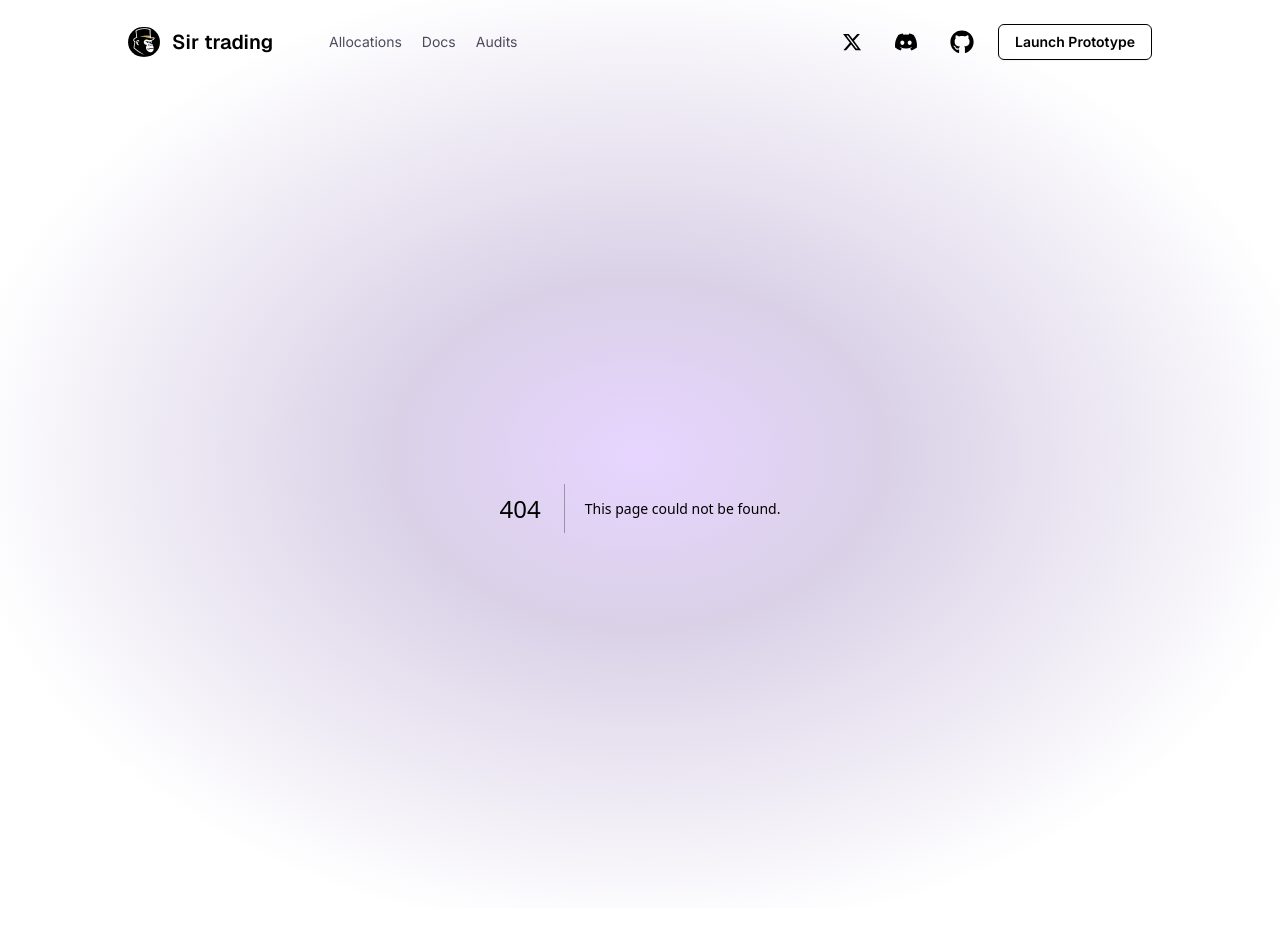
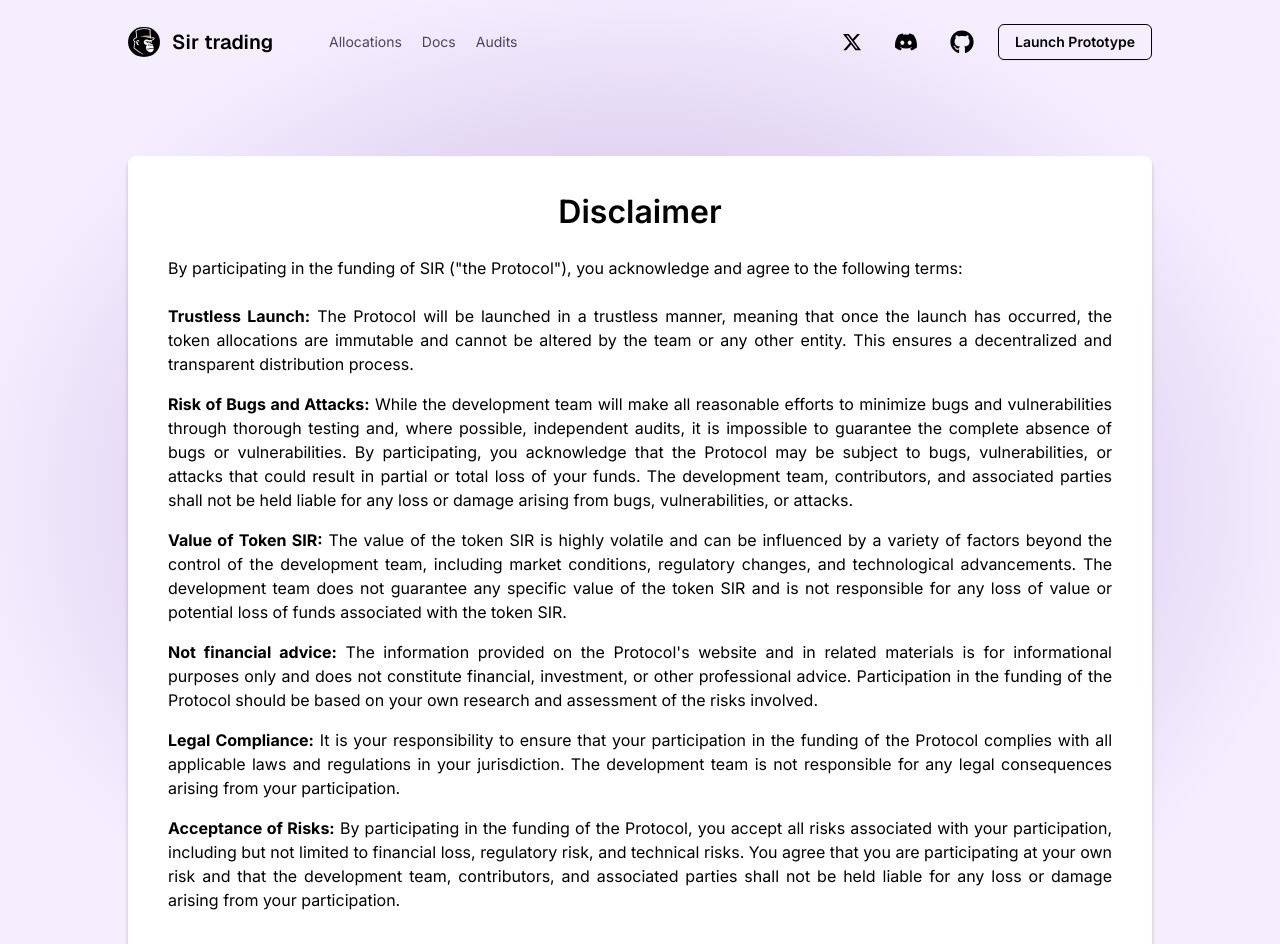
Before and after one commit to SIR-trading/sir-landing-react, a Next.js app: page /sale_disclaimer in a window 1280 px wide. Before the commit this address had no page. Shown: the top 944 px of the page. Before the commit the page ends 908 px from the top, so only its background shows below. Built offline with nearby package versions, Linux system fonts and the light colour scheme.

Commit message:
feat: update button styles, refactor Contributions component, and add Disclaimer page

```diff
--- a/package.json
+++ b/package.json
@@ -34,7 +34,7 @@
     "date-fns": "^4.1.0",
     "geist": "^1.4.2",
     "lucide-react": "^0.503.0",
-    "next": "^14.2.30",
+    "next": "^15",
     "react": "18.2.0",
     "react-chartjs-2": "^5.3.0",
     "react-dom": "18.2.0",
--- a/src/app/allocations/page.tsx
+++ b/src/app/allocations/page.tsx
@@ -6,6 +6,69 @@ import SirCard from "~/components/common/SirCard";
 import Image from "next/image";
 import { api } from "~/trpc/react";
 import Allocations from "~/components/Allocations";
+import { CustomConnectButton } from "~/components/customConnectButton";
+import Contributions from "~/components/sale/Contributions";
+
+const bullets = [
+  {
+    i: 1,
+    text: (
+      <>
+        We are conducting multiple private protocol{" "}
+        <span className="text-redAccent font-semibold">
+          code audits with different security firms
+        </span>{" "}
+        and plan a public audit as well. After identifying and fixing any
+        important bugs, we will proceed with the{" "}
+        <span className="text-redAccent font-semibold">mainnet relaunch</span>.
+      </>
+    ),
+  },
+  {
+    i: 2,
+    text: (
+      <>
+        During the initial three-year period,{" "}
+        <span className="text-redAccent font-semibold">
+          tokens will unlock linearly
+        </span>
+        . After this phase, all newly issued tokens will be allocated
+        exclusively to liquidity providers.
+      </>
+    ),
+  },
+  {
+    i: 3,
+    text: (
+      <>
+        As a{" "}
+        <span className="text-redAccent font-semibold">
+          revenue-sharing token
+        </span>
+        , SIR entitles stakers to a percentage of the fees generated by the
+        protocol, converted and{" "}
+        <span className="text-redAccent font-semibold">paid out in ETH</span>.
+        For a more detailed explanation, please refer to{" "}
+        <a
+          href="https://docs.sir.trading/"
+          target="_blank"
+          className="underline"
+        >
+          our documentation
+        </a>
+        .
+      </>
+    ),
+  },
+];
+
+const chartLegend = [
+  { label: "Liquidity providers", color: "bg-[#CC9901]" },
+  { label: "Team & Contributors", color: "bg-[#6A3C99]" },
+  { label: "Presale", color: "bg-[#CC6677]" },
+  { label: "Treasury", color: "bg-[#882255]" },
+  { label: "Compensation fund (victims of the hack)", color: "bg-[#117733]" },
+];
 
 export default function AllocationsPage() {
   const { address: user, isConnected } = useAccount();
@@ -26,29 +89,6 @@ export default function AllocationsPage() {
     buterinCards,
     minedJpegs,
   });
-
-  const bullets = [
-    {
-      i: 1,
-      text: 'We are conducting multiple private protocol <span class="font-semibold text-redAccent">code audits with different security firms</span> and plan a public audit as well. After identifying and fixing any important bugs, we will proceed with the <span class="font-semibold text-redAccent">mainnet relaunch</span>.',
-    },
-    {
-      i: 2,
-      text: 'During the initial three-year period, <span class="font-semibold text-redAccent">tokens will unlock linearly</span>. After this phase, all newly issued tokens will be allocated exclusively to liquidity providers.',
-    },
-    {
-      i: 3,
-      text: 'As a <span class="font-semibold text-redAccent">revenue-sharing token</span>, SIR entitles stakers to a percentage of the fees generated by the protocol, converted and <span class="font-semibold text-redAccent">paid out in ETH</span>. For a more detailed explanation, please refer to <a href="https://docs.sir.trading/" target="_blank" class="underline">our documentation</a>.',
-    },
-  ];
-
-  const chartLegend = [
-    { label: "Liquidity providers", color: "bg-[#CC9901]" },
-    { label: "Team & Contributors", color: "bg-[#6A3C99]" },
-    { label: "Presale", color: "bg-[#CC6677]" },
-    { label: "Treasury", color: "bg-[#882255]" },
-    { label: "Compensation fund (victims of the hack)", color: "bg-[#117733]" },
-  ];
 
   return (
     <div className="container">
@@ -104,7 +144,9 @@ export default function AllocationsPage() {
           </p>
         </div>
         <div className="flex w-full flex-col items-center md:flex-row md:justify-end">
-          {/*<Connect />*/}
+          <div className="flex justify-end gap-4">
+            <CustomConnectButton />
+          </div>
         </div>
       </Section>
 
@@ -120,26 +162,23 @@ export default function AllocationsPage() {
               any tokens sold during the pre-exploit live version of SIR will be
               deducted from your allocation.
             </p>
-            {/*<PresaleNftList />*/}
+            <Contributions />
           </div>
         </Section>
       )}
 
       <Section variant="background" header="Next Steps">
-        <div className="flex w-full flex-col items-center gap-20 md:flex-row md:items-start md:justify-evenly md:gap-0">
+        <div className="flex w-full flex-col items-center gap-20 md:flex-row md:items-start md:justify-evenly md:gap-6">
           {bullets.map((bullet) => (
-            <SirCard size="xs" key={bullet.i}>
+            <div key={bullet.i} className={"flex flex-col"}>
               <div
                 slot="header"
-                className="text-rob-roy-300 ring-rob-roy-300 rounded-xl px-4 py-3 text-center font-black ring-2"
+                className="text-rob-roy-300 ring-rob-roy-300 mx-auto w-max rounded-xl px-4 py-3 text-center font-black ring-2"
               >
                 {bullet.i}
               </div>
-              <p
-                className="text-left md:p-3"
-                dangerouslySetInnerHTML={{ __html: bullet.text }}
-              />
-            </SirCard>
+              <div className="text-left md:p-3">{bullet.text}</div>
+            </div>
           ))}
         </div>
 
@@ -175,7 +214,7 @@ export default function AllocationsPage() {
         <div className="flex w-full flex-row flex-wrap items-center justify-center gap-6 p-6">
           {chartLegend.map((item) => (
             <div key={item.label} className="flex items-center gap-1">
-              <div className={`h-[1rem] w-[1rem] rounded-full ${item.color}`} />
+              <div className={`h-[1rem] w-[1rem] ${item.color}`} />
               {item.label}
             </div>
           ))}
--- /dev/null
+++ b/src/app/sale_disclaimer/page.tsx
@@ -0,0 +1,87 @@
+import Section from "~/components/common/Section";
+
+export default function DisclaimerPage() {
+  return (
+    <div className="container">
+      <Section variant="background" header="Disclaimer" className="text-left">
+        <div className="section-text-block">
+          <span>
+            By participating in the funding of SIR (&#34;the Protocol&#34;), you
+            acknowledge and agree to the following terms:
+          </span>
+          <div className="flex flex-col gap-4">
+            <div>
+              <span className="font-bold">Trustless Launch:</span>{" "}
+              <span>
+                The Protocol will be launched in a trustless manner, meaning
+                that once the launch has occurred, the token allocations are
+                immutable and cannot be altered by the team or any other entity.
+                This ensures a decentralized and transparent distribution
+                process.
+              </span>
+            </div>
+            <div>
+              <span className="font-bold">Risk of Bugs and Attacks:</span>{" "}
+              <span>
+                While the development team will make all reasonable efforts to
+                minimize bugs and vulnerabilities through thorough testing and,
+                where possible, independent audits, it is impossible to
+                guarantee the complete absence of bugs or vulnerabilities. By
+                participating, you acknowledge that the Protocol may be subject
+                to bugs, vulnerabilities, or attacks that could result in
+                partial or total loss of your funds. The development team,
+                contributors, and associated parties shall not be held liable
+                for any loss or damage arising from bugs, vulnerabilities, or
+                attacks.
+              </span>
+            </div>
+            <div>
+              <span className="font-bold">Value of Token SIR:</span>{" "}
+              <span>
+                The value of the token SIR is highly volatile and can be
+                influenced by a variety of factors beyond the control of the
+                development team, including market conditions, regulatory
+                changes, and technological advancements. The development team
+                does not guarantee any specific value of the token SIR and is
+                not responsible for any loss of value or potential loss of funds
+                associated with the token SIR.
+              </span>
+            </div>
+            <div>
+              <span className="font-bold">Not financial advice:</span>{" "}
+              <span>
+                The information provided on the Protocol&#39;s website and in
+                related materials is for informational purposes only and does
+                not constitute financial, investment, or other professional
+                advice. Participation in the funding of the Protocol should be
+                based on your own research and assessment of the risks involved.
+              </span>
+            </div>
+            <div>
+              <span className="font-bold">Legal Compliance:</span>{" "}
+              <span>
+                It is your responsibility to ensure that your participation in
+                the funding of the Protocol complies with all applicable laws
+                and regulations in your jurisdiction. The development team is
+                not responsible for any legal consequences arising from your
+                participation.
+              </span>
+            </div>
+            <div>
+              <span className="font-bold">Acceptance of Risks:</span>{" "}
+              <span>
+                By participating in the funding of the Protocol, you accept all
+                risks associated with your participation, including but not
+                limited to financial loss, regulatory risk, and technical risks.
+                You agree that you are participating at your own risk and that
+                the development team, contributors, and associated parties shall
+                not be held liable for any loss or damage arising from your
+                participation.
+              </span>
+            </div>
+          </div>
+        </div>
+      </Section>
+    </div>
+  );
+}
--- a/src/components/customConnectButton.tsx
+++ b/src/components/customConnectButton.tsx
@@ -1,13 +1,14 @@
 "use client";
 import { ConnectButton } from "@rainbow-me/rainbowkit";
 import { Button } from "./ui/button";
+import { useDisconnect } from "wagmi";
 export const CustomConnectButton = () => {
+  const { disconnect } = useDisconnect();
   return (
     <ConnectButton.Custom>
       {({
         account,
         chain,
-        openAccountModal,
         openChainModal,
         openConnectModal,
         authenticationStatus,
@@ -37,7 +38,7 @@ export const CustomConnectButton = () => {
                 return (
                   <Button
                     variant="outline"
-                    className="cursor-pointer rounded-full text-black dark:text-white"
+                    className="cursor-pointer text-black dark:text-white"
                     onClick={openConnectModal}
                     type="button"
                   >
@@ -49,7 +50,7 @@ export const CustomConnectButton = () => {
                 return (
                   <Button
                     variant={"outline"}
-                    className="rounded-full border-red-300 text-red-300"
+                    className="border-red-300 text-red-300"
                     onClick={openChainModal}
                     type="button"
                   >
@@ -58,17 +59,15 @@ export const CustomConnectButton = () => {
                 );
               }
               return (
-                <div style={{ display: "flex", gap: 12 }}>
+                <div style={{ display: "flex", gap: 12, alignItems: "center" }}>
+                  <span>{account.displayName}</span>
                   <Button
                     variant="outline"
-                    className="rounded-full text-black dark:text-white"
-                    onClick={openAccountModal}
+                    className="text-black dark:text-white"
+                    onClick={() => disconnect()}
                     type="button"
                   >
-                    {account.displayName}
-                    {/* {account.displayBalance */}
-                    {/*   ? ` (${account.displayBalance})` */}
-                    {/*   : ""} */}
+                    Disconnect
                   </Button>
                 </div>
               );
--- a/src/components/sale/Contributions.tsx
+++ b/src/components/sale/Contributions.tsx
@@ -1,6 +1,5 @@
 "use client";
 import { Button } from "../ui/button";
-import { CustomConnectButton } from "~/components/customConnectButton";
 import { api } from "~/trpc/react";
 import { Stablecoin, type TContribution, type TToken } from "~/lib/types/data";
 import { useCallback, useEffect, useMemo } from "react";
@@ -138,11 +137,7 @@ const Contributions = () => {
   ]);
 
   return (
-    <div className="flex w-full flex-col items-center justify-center gap-1 rounded-lg text-sm md:w-2/3 md:justify-center">
-      <div className="absolute top-4 right-4">
-        <CustomConnectButton />
-      </div>
-
+    <div className="flex w-full flex-col items-center justify-center gap-1 rounded-lg text-sm md:justify-center">
       <div className="flex h-full w-full flex-col items-stretch justify-between gap-1 rounded-lg bg-[#ffffff15] p-3 md:flex-row">
         <div>Contribution:</div>
         <div>
--- a/src/components/ui/button.tsx
+++ b/src/components/ui/button.tsx
@@ -5,7 +5,7 @@ import { cva, type VariantProps } from "class-variance-authority";
 import { cn } from "~/lib/utils";
 
 const buttonVariants = cva(
-  "inline-flex items-center justify-center gap-2 whitespace-nowrap rounded-md text-sm font-medium transition-all disabled:pointer-events-none disabled:opacity-50 [&_svg]:pointer-events-none [&_svg:not([class*='size-'])]:size-4 shrink-0 [&_svg]:shrink-0 outline-none focus-visible:border-ring focus-visible:ring-ring/50 focus-visible:ring-[3px] aria-invalid:ring-destructive/20 dark:aria-invalid:ring-destructive/40 aria-invalid:border-destructive",
+  "inline-flex items-center justify-center gap-2 whitespace-nowrap rounded-md text-sm font-medium transition-all disabled:pointer-events-none disabled:opacity-50 [&_svg]:pointer-events-none [&_svg:not([class*='size-'])]:size-4 shrink-0 [&_svg]:shrink-0 outline-none focus-visible:border-ring focus-visible:ring-ring/50 focus-visible:ring-[3px] aria-invalid:ring-destructive/20 dark:aria-invalid:ring-destructive/40 aria-invalid:border-destructive cursor-pointer",
   {
     variants: {
       variant: {
```
Also changed, not shown: 1 other file (tests, documents, lock files or other folders).
